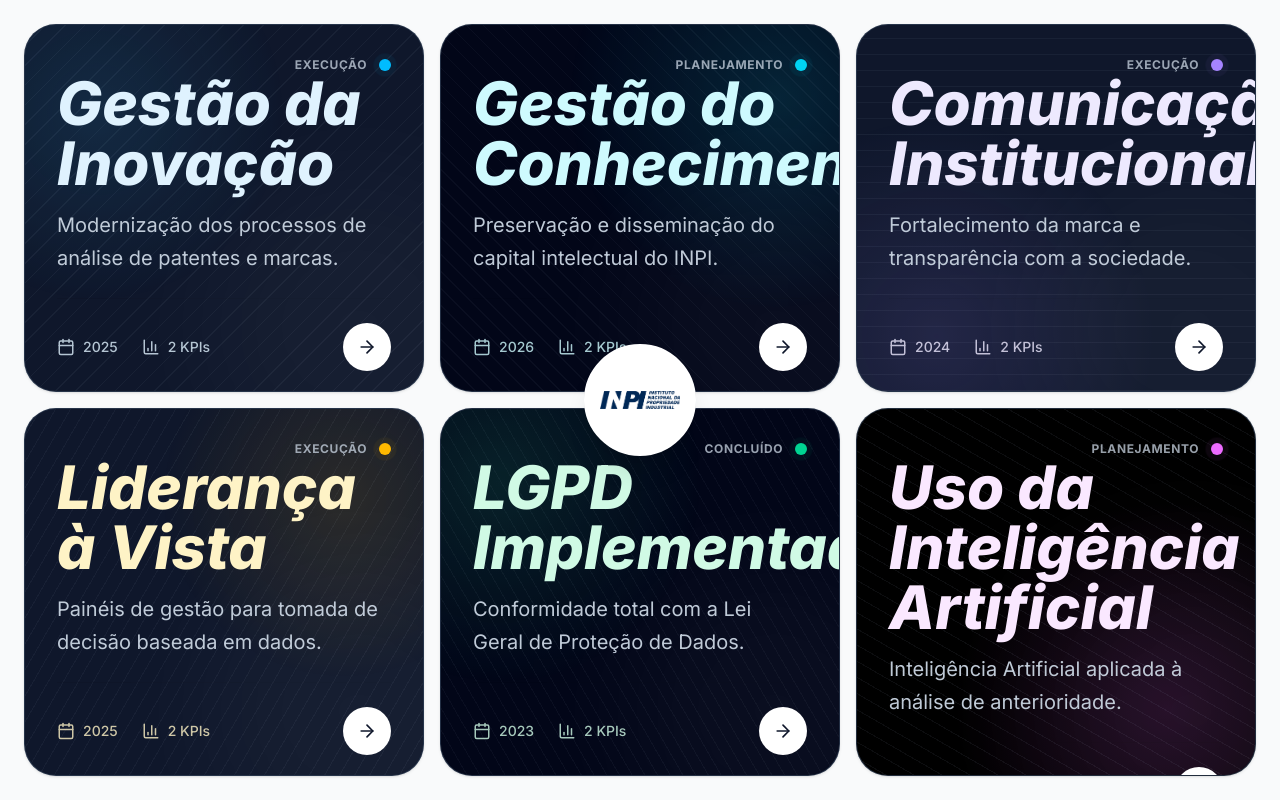
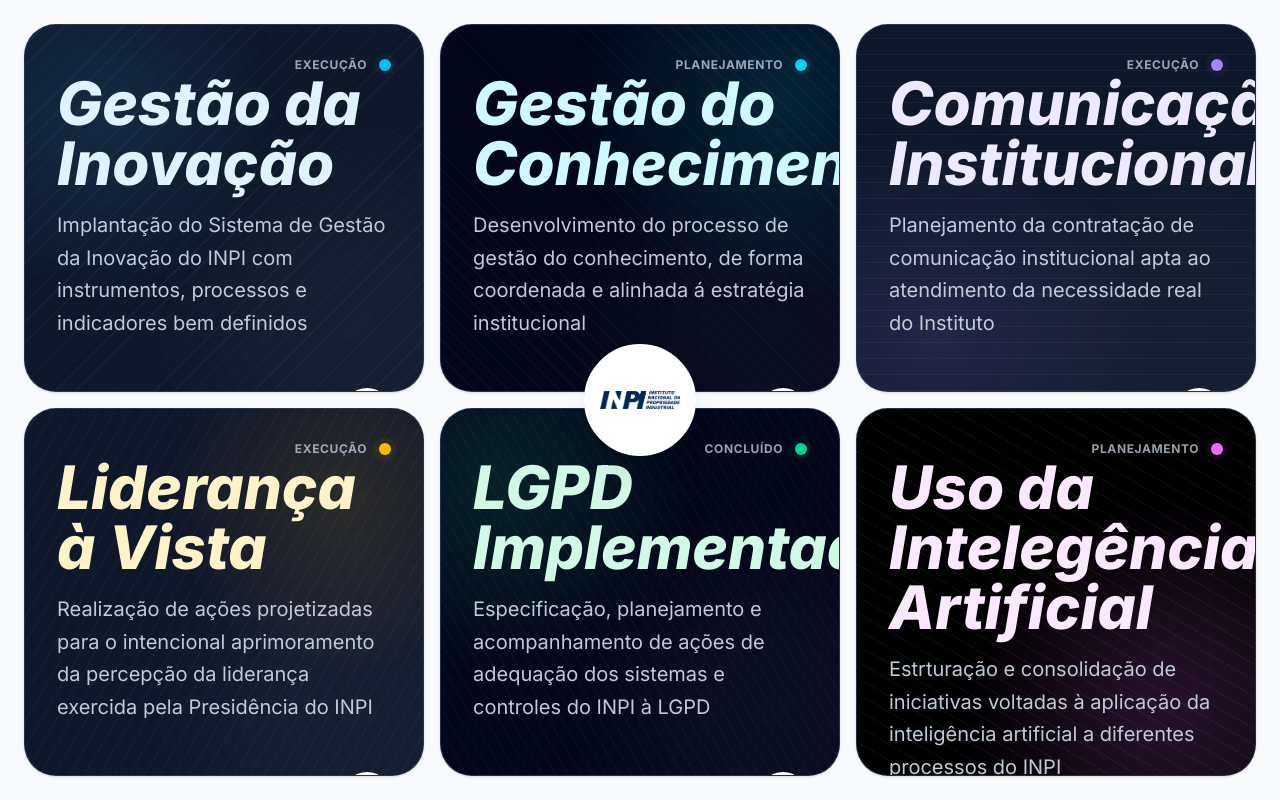
Before and after one commit to dmenezes007/projetos-estrategicos-pr-2026, a React (Vite) app: page / in a window 1280 px wide. Built offline with nearby package versions, Linux system fonts and the light colour scheme.

Commit message:
feat: atualiza conteúdo dos cards e renomeia solução

```diff
--- a/index.html
+++ b/index.html
@@ -3,7 +3,7 @@
   <head>
     <meta charset="UTF-8" />
     <meta name="viewport" content="width=device-width, initial-scale=1.0" />
-    <title>My Google AI Studio App</title>
+    <title>Projetos Estratégicos - PR - INPI - 2026</title>
   </head>
   <body>
     <div id="root"></div>
--- a/src/data/mockData.ts
+++ b/src/data/mockData.ts
@@ -21,17 +21,18 @@
   {
     id: 'gestao-inovacao',
     title: 'Gestão da Inovação',
-    shortDescription: 'Modernização dos processos de análise de patentes e marcas.',
+    shortDescription: 'Implantação do Sistema de Gestão da Inovação do INPI com instrumentos, processos e indicadores bem definidos',
     fullDescription: 'Implementação de novas metodologias e ferramentas tecnológicas para otimizar o fluxo de trabalho dos examinadores, reduzindo o backlog e aumentando a qualidade das concessões.',
     status: 'Execução',
     iconName: 'Lightbulb',
     image: 'https://images.unsplash.com/photo-1451187580459-43490279c0fa?q=80&w=1200&auto=format&fit=crop',
     startDate: '2024-01-15',
-    endDate: '2025-12-31',
+    endDate: '2026-12-31',
     strategicAxis: 'Eficiência Operacional',
     kpis: [
       { label: 'Redução do Backlog', value: '-15%', trend: 'up' },
-      { label: 'Tempo Médio de Análise', value: '3.5 anos', trend: 'down' }
+      { label: 'Tempo Médio de Análise', value: '3.5 anos', trend: 'down' },
+      { label: 'Produtividade por Examinador', value: '+18%', trend: 'up' }
     ],
     objectives: [
       'Reduzir o tempo de exame de patentes em 20%',
@@ -47,17 +48,18 @@
   {
     id: 'gestao-conhecimento',
     title: 'Gestão do Conhecimento',
-    shortDescription: 'Preservação e disseminação do capital intelectual do INPI.',
+    shortDescription: 'Desenvolvimento do processo de gestão do conhecimento, de forma coordenada e alinhada á estratégia institucional',
     fullDescription: 'Criação de uma plataforma centralizada para documentação técnica, treinamentos e compartilhamento de boas práticas entre os servidores.',
     status: 'Planejamento',
     iconName: 'BookOpen',
     image: 'https://images.unsplash.com/photo-1481627834876-b7833e8f5570?q=80&w=1200&auto=format&fit=crop',
     startDate: '2024-06-01',
-    endDate: '2026-06-01',
+    endDate: '2026-12-31',
     strategicAxis: 'Desenvolvimento Institucional',
     kpis: [
       { label: 'Documentos Indexados', value: '12.500', trend: 'up' },
-      { label: 'Acessos à Base', value: '450/dia', trend: 'up' }
+      { label: 'Acessos à Base', value: '450/dia', trend: 'up' },
+      { label: 'Áreas com Trilhas Ativas', value: '9', trend: 'up' }
     ],
     objectives: [
       'Digitalizar 100% do acervo histórico relevante',
@@ -73,17 +75,18 @@
   {
     id: 'comunicacao-institucional',
     title: 'Comunicação Institucional',
-    shortDescription: 'Fortalecimento da marca e transparência com a sociedade.',
+    shortDescription: 'Planejamento da contratação de comunicação institucional apta ao atendimento da necessidade real do Instituto',
     fullDescription: 'Reestruturação dos canais de comunicação digital e física para aproximar o INPI da sociedade e dos usuários do sistema de propriedade industrial.',
     status: 'Execução',
     iconName: 'Megaphone',
     image: 'https://images.unsplash.com/photo-1557804506-669a67965ba0?q=80&w=1200&auto=format&fit=crop',
     startDate: '2023-09-01',
-    endDate: '2024-12-31',
+    endDate: '2026-12-31',
     strategicAxis: 'Transparência e Sociedade',
     kpis: [
       { label: 'Engajamento Social', value: '+45%', trend: 'up' },
-      { label: 'Satisfação do Usuário', value: '4.2/5', trend: 'up' }
+      { label: 'Satisfação do Usuário', value: '4.2/5', trend: 'up' },
+      { label: 'Campanhas Institucionais', value: '12', trend: 'up' }
     ],
     objectives: [
       'Lançar novo portal institucional',
@@ -99,17 +102,18 @@
   {
     id: 'lgpd-implementada',
     title: 'LGPD Implementada',
-    shortDescription: 'Conformidade total com a Lei Geral de Proteção de Dados.',
+    shortDescription: 'Especificação, planejamento e acompanhamento de ações de adequação dos sistemas e controles do INPI à LGPD',
     fullDescription: 'Adequação de todos os processos internos e sistemas para garantir a privacidade e segurança dos dados pessoais de servidores e usuários.',
     status: 'Concluído',
     iconName: 'ShieldCheck',
     image: 'https://images.unsplash.com/photo-1563986768609-322da13575f3?q=80&w=1200&auto=format&fit=crop',
     startDate: '2022-01-01',
-    endDate: '2023-12-31',
+    endDate: '2026-12-31',
     strategicAxis: 'Governança e Compliance',
     kpis: [
       { label: 'Processos Mapeados', value: '100%', trend: 'neutral' },
-      { label: 'Incidentes de Segurança', value: '0', trend: 'neutral' }
+      { label: 'Incidentes de Segurança', value: '0', trend: 'neutral' },
+      { label: 'Sistemas Adequados', value: '96%', trend: 'up' }
     ],
     objectives: [
       'Mapear todos os fluxos de dados pessoais',
@@ -125,17 +129,18 @@
   {
     id: 'lideranca-a-vista',
     title: 'Liderança à Vista',
-    shortDescription: 'Painéis de gestão para tomada de decisão baseada em dados.',
+    shortDescription: 'Realização de ações projetizadas para o intencional aprimoramento da percepção da liderança exercida pela Presidência do INPI',
     fullDescription: 'Implementação de dashboards em tempo real para monitoramento de indicadores estratégicos por toda a alta gestão.',
     status: 'Execução',
     iconName: 'Users',
     image: 'https://images.unsplash.com/photo-1552664730-d307ca884978?q=80&w=1200&auto=format&fit=crop',
     startDate: '2024-02-01',
-    endDate: '2025-06-30',
+    endDate: '2026-12-31',
     strategicAxis: 'Gestão Estratégica',
     kpis: [
       { label: 'Dashboards Ativos', value: '8', trend: 'up' },
-      { label: 'Tempo de Resposta', value: '-20%', trend: 'down' }
+      { label: 'Tempo de Resposta', value: '-20%', trend: 'down' },
+      { label: 'Ações de Liderança Executadas', value: '14', trend: 'up' }
     ],
     objectives: [
       'Integrar bases de dados de RH, Finanças e Operações',
@@ -150,18 +155,19 @@
   },
   {
     id: 'uso-ia',
-    title: 'Uso da IA',
-    shortDescription: 'Inteligência Artificial aplicada à análise de anterioridade.',
+    title: 'Uso da Intelegência Artificial',
+    shortDescription: 'Estrturação e consolidação de iniciativas voltadas à aplicação da inteligência artificial a diferentes processos do INPI',
     fullDescription: 'Desenvolvimento e adoção de ferramentas de IA para auxiliar na busca de anterioridade em patentes e marcas, aumentando a precisão e velocidade.',
     status: 'Planejamento',
     iconName: 'BrainCircuit',
     image: 'https://images.unsplash.com/photo-1677442136019-21780ecad995?q=80&w=1200&auto=format&fit=crop',
     startDate: '2024-08-01',
-    endDate: '2027-12-31',
+    endDate: '2026-12-31',
     strategicAxis: 'Inovação Tecnológica',
     kpis: [
       { label: 'Precisão da Busca', value: '98%', trend: 'up' },
-      { label: 'Tempo de Busca', value: '-40%', trend: 'down' }
+      { label: 'Tempo de Busca', value: '-40%', trend: 'down' },
+      { label: 'Processos com IA Integrada', value: '7', trend: 'up' }
     ],
     objectives: [
       'Testar 3 soluções de mercado',
--- a/src/pages/Dashboard.tsx
+++ b/src/pages/Dashboard.tsx
@@ -23,7 +23,7 @@
 
 const titleOverrides: Record<string, string[]> = {
   'lideranca-a-vista': ['Liderança', 'à Vista'],
-  'uso-ia': ['Uso da', 'Inteligência', 'Artificial']
+  'uso-ia': ['Uso da', 'Intelegência', 'Artificial']
 };
 
 // Configuration for each specific card's style and layout
```
